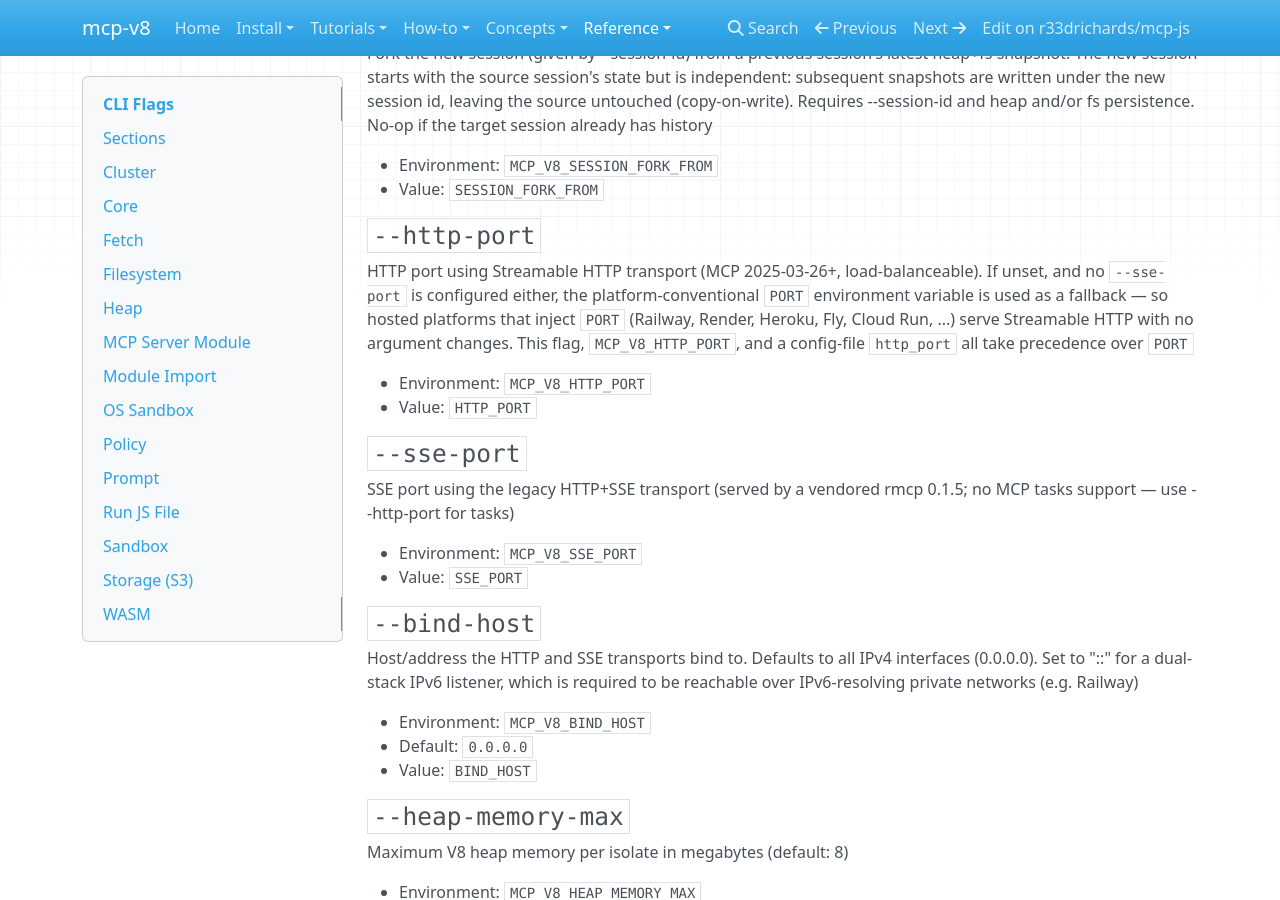
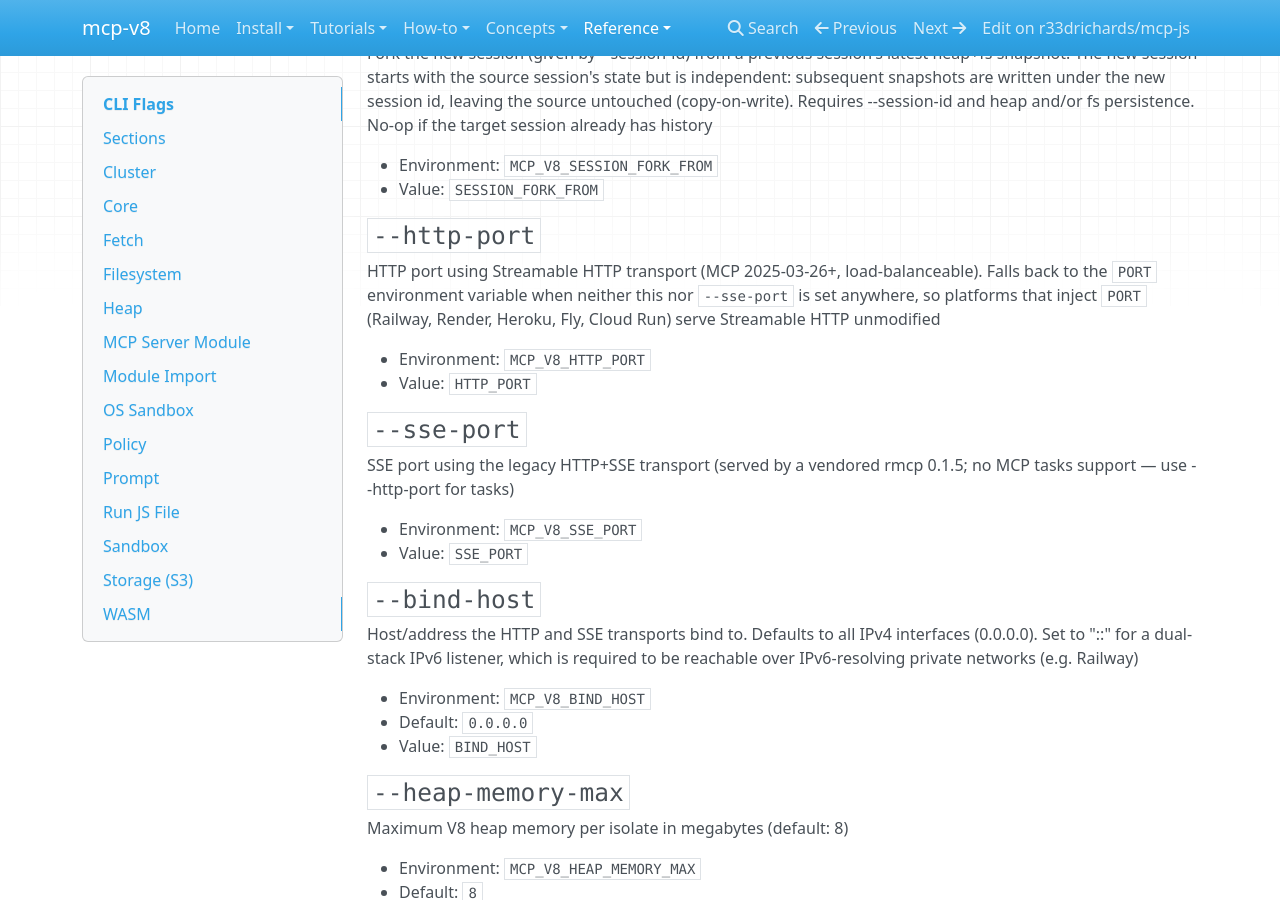
Before and after one commit to r33drichards/mcp-js, an MkDocs documentation site: the page built from site-docs/reference/cli-flags.md, in a window 1280 px wide and 900 px high, scrolled down 3208 px. Built offline with MkDocs 1.6.1, drawn with Linux system fonts in a browser that asks for light colours; nearby versions of some CDN libraries.

Commit message:
Regenerate nix/options.nix for the --http-port doc change
The docs-generated-check regenerates nix/options.nix from the CLI
definitions alongside cli-flags.md and config-file.md, and diffs all of
them. The previous commit edited the --http-port doc comment and
regenerated only the two markdown files, so the check failed on the
stale option description (surfacing as both the "build" and "Check
openapi.json is up to date" jobs, which run the same derivation).

Regenerate every artifact the check covers. Also tighten the doc comment,
since it renders into three separate generated surfaces; the full
precedence table lives in the transports how-to.

Co-Authored-By: Claude Opus 5 <noreply@anthropic.com>
Claude-Session: https://claude.ai/code/session_01UWajxeADHqiacVUDcvBBsU

```diff
--- a/site-docs/reference/cli-flags.md
+++ b/site-docs/reference/cli-flags.md
@@ -135,7 +135,7 @@ Fork the new session (given by --session-id) from a previous session's latest he
 
 ### `--http-port`
 
-HTTP port using Streamable HTTP transport (MCP 2025-03-26+, load-balanceable). If unset, and no `--sse-port` is configured either, the platform-conventional `PORT` environment variable is used as a fallback — so hosted platforms that inject `PORT` (Railway, Render, Heroku, Fly, Cloud Run, ...) serve Streamable HTTP with no argument changes. This flag, `MCP_V8_HTTP_PORT`, and a config-file `http_port` all take precedence over `PORT`
+HTTP port using Streamable HTTP transport (MCP 2025-03-26+, load-balanceable). Falls back to the `PORT` environment variable when neither this nor `--sse-port` is set anywhere, so platforms that inject `PORT` (Railway, Render, Heroku, Fly, Cloud Run) serve Streamable HTTP unmodified
 
 - Environment: `MCP_V8_HTTP_PORT`
 - Value: `HTTP_PORT`
```
Also changed, not shown: site-docs/reference/config-file.md (+1 -1 lines), 2 other files.
